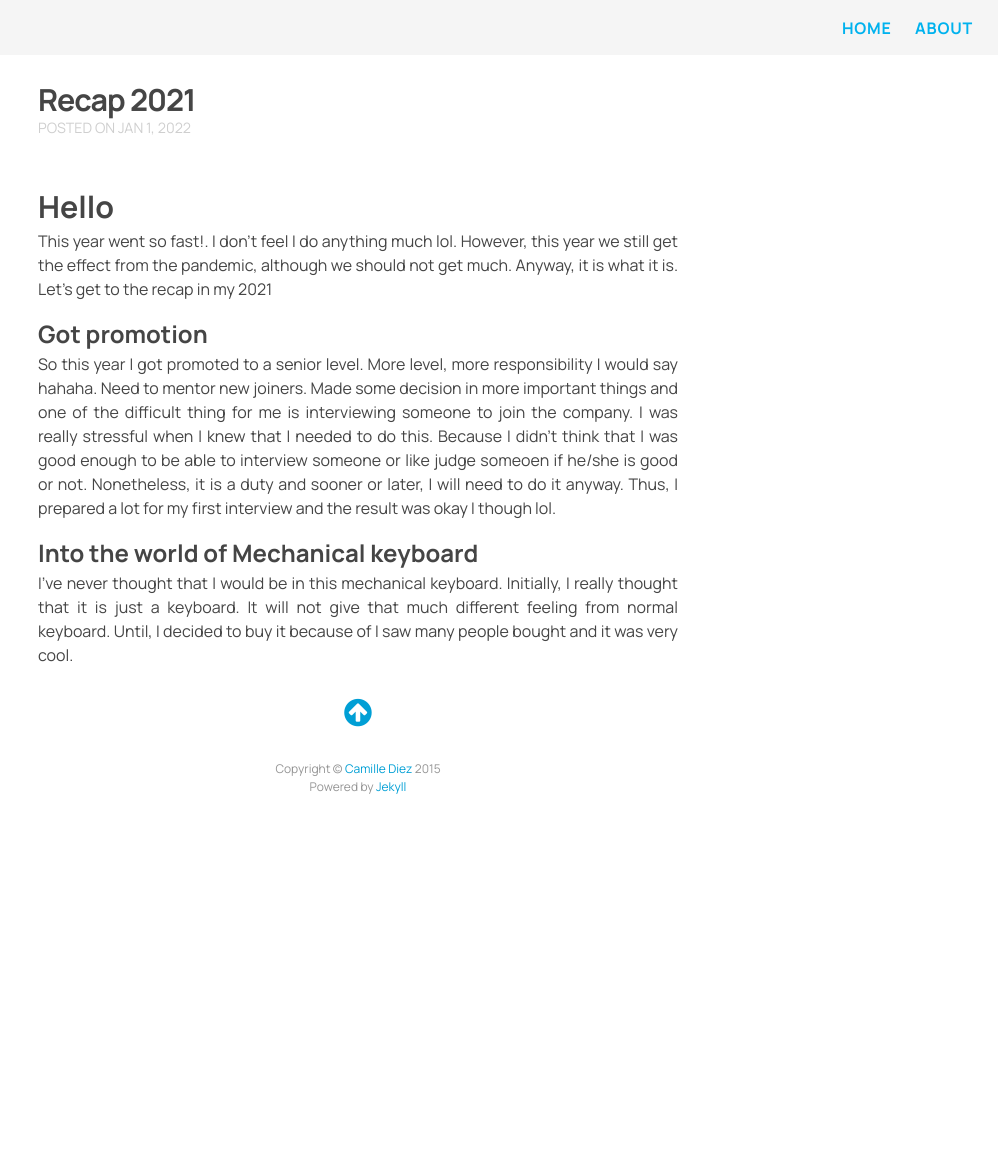
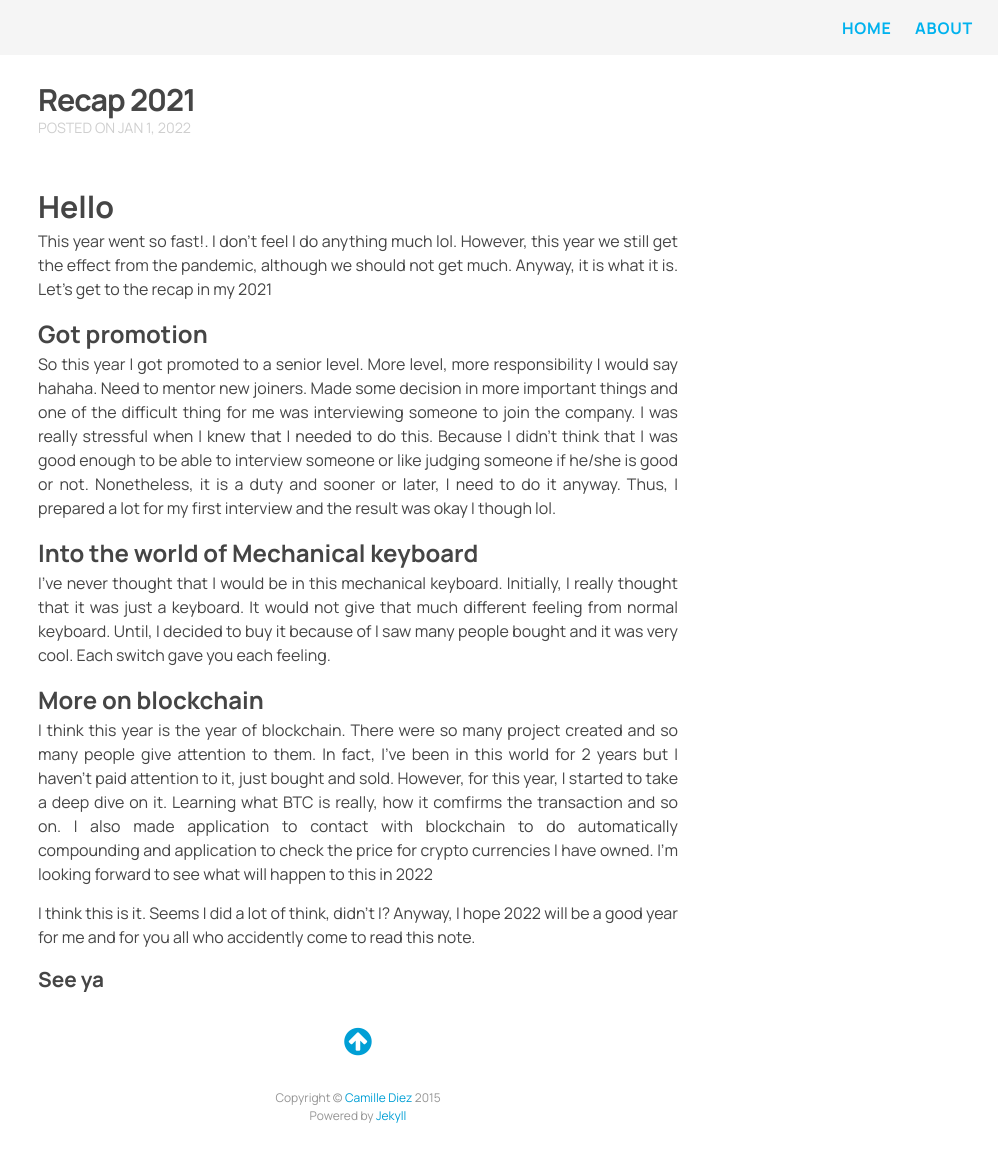
Before and after one commit to oat9002/oat9002.github.io, a Jekyll site: the page built from _posts/2022-01-01-recap-2021.md, in a window 1280 px wide. Shown: the whole page, without its empty margins (282-1280 px from the left). Built offline with Jekyll 4.4.1, drawn with Linux system fonts in a browser that asks for light colours; nearby versions of some CDN libraries; before the commit the page ends 900 px from its top, so only the background shows below that.

Commit message:
:sparkles:

```diff
--- a/_posts/2022-01-01-recap-2021.md
+++ b/_posts/2022-01-01-recap-2021.md
@@ -9,8 +9,17 @@ This year went so fast!. I don't feel I do anything much lol. However, this year
 
 ## Got promotion
 
-So this year I got promoted to a senior level. More level, more responsibility I would say hahaha. Need to mentor new joiners. Made some decision in more important things and one of the difficult thing for me is interviewing someone to join the company. I was really stressful when I knew that I needed to do this. Because I didn't think that I was good enough to be able to interview someone or like judge someoen if he/she is good or not. Nonetheless, it is a duty and sooner or later, I will need to do it anyway. Thus, I prepared a lot for my first interview and the result was okay I though lol.
+So this year I got promoted to a senior level. More level, more responsibility I would say hahaha. Need to mentor new joiners. Made some decision in more important things and one of the difficult thing for me was interviewing someone to join the company. I was really stressful when I knew that I needed to do this. Because I didn't think that I was good enough to be able to interview someone or like judging someone if he/she is good or not. Nonetheless, it is a duty and sooner or later, I need to do it anyway. Thus, I prepared a lot for my first interview and the result was okay I though lol.
 
 ## Into the world of Mechanical keyboard
 
-I've never thought that I would be in this mechanical keyboard. Initially, I really thought that it is just a keyboard. It will not give that much different feeling from normal keyboard. Until, I decided to buy it because of I saw many people bought and it was very cool.
+I've never thought that I would be in this mechanical keyboard. Initially, I really thought that it was just a keyboard. It would not give that much different feeling from normal keyboard. Until, I decided to buy it because of I saw many people bought and it was very cool. Each switch gave you each feeling.
+
+
+## More on blockchain
+
+I think this year is the year of blockchain. There were so many project created and so many people give attention to them. In fact, I've been in this world for 2 years but I haven't paid attention to it, just bought and sold. However, for this year, I started to take a deep dive on it. Learning what BTC is really, how it comfirms the transaction and so on. I also made application to contact with blockchain to do automatically compounding and application to check the price for crypto currencies I have owned. I'm looking forward to see what will happen to this in 2022
+
+I think this is it. Seems I did a lot of think, didn't I? Anyway, I hope 2022 will be a good year for me and for you all who accidently come to read this note.
+
+### See ya
```
